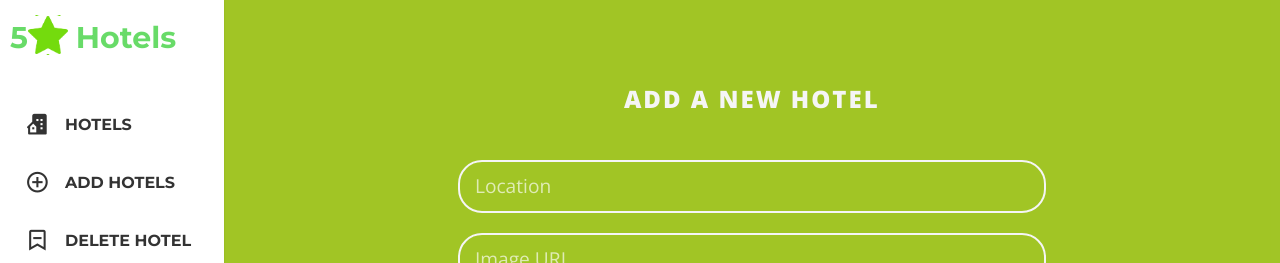
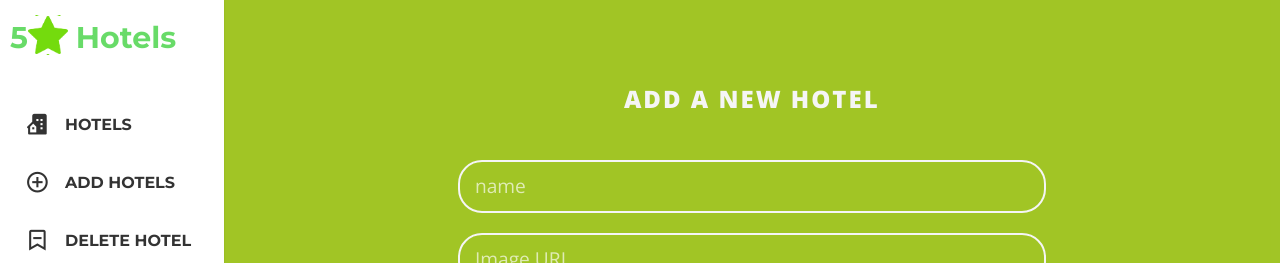
Before and after one commit to IvonneBenitesRodriguez/finalGroupCapstone-frontend, a React (Vite) app: page /addplace in a window 1280 px wide. Shown: the top 263 px of the page. Built offline with nearby package versions, Linux system fonts and the light colour scheme.

Commit message:
Add corretion as required by Reviewer

```diff
--- a/package.json
+++ b/package.json
@@ -6,6 +6,7 @@
   "homepage": "main.jsx",
   "scripts": {
     "dev": "vite",
+    "start": "vite",
     "predeploy": "npm run build",
     "deploy": "gh-pages -d dist",
     "build": "vite build",
--- a/src/routes/AddPlace.jsx
+++ b/src/routes/AddPlace.jsx
@@ -47,7 +47,7 @@ const Form = () => {
           type="text"
           value={location}
           onChange={(e) => setLocation(e.target.value)}
-          placeholder="Location"
+          placeholder="name"
         />
         <input
           className="input"
```
Also changed, not shown: 1 other file (tests, documents, lock files or other folders).
